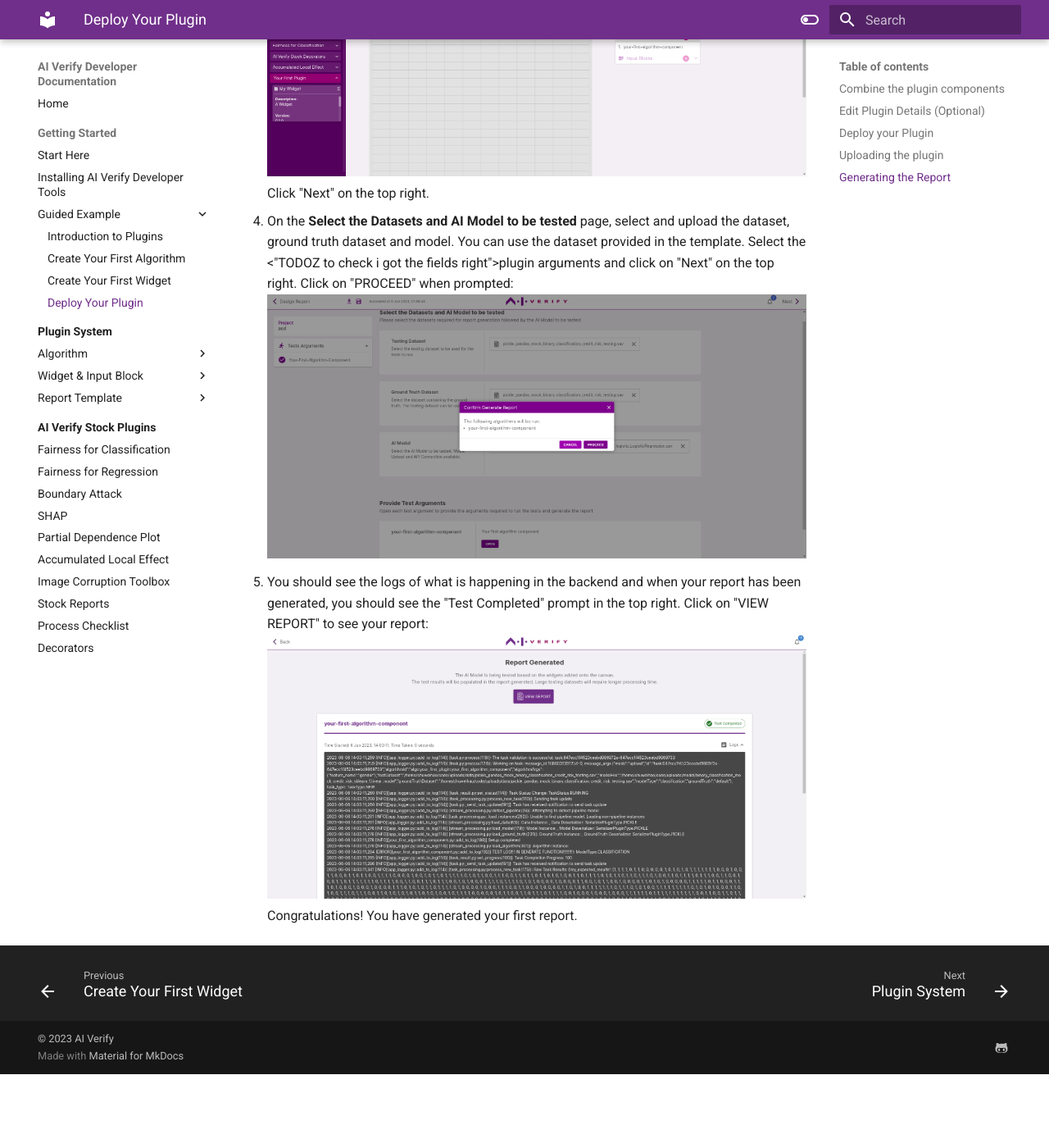
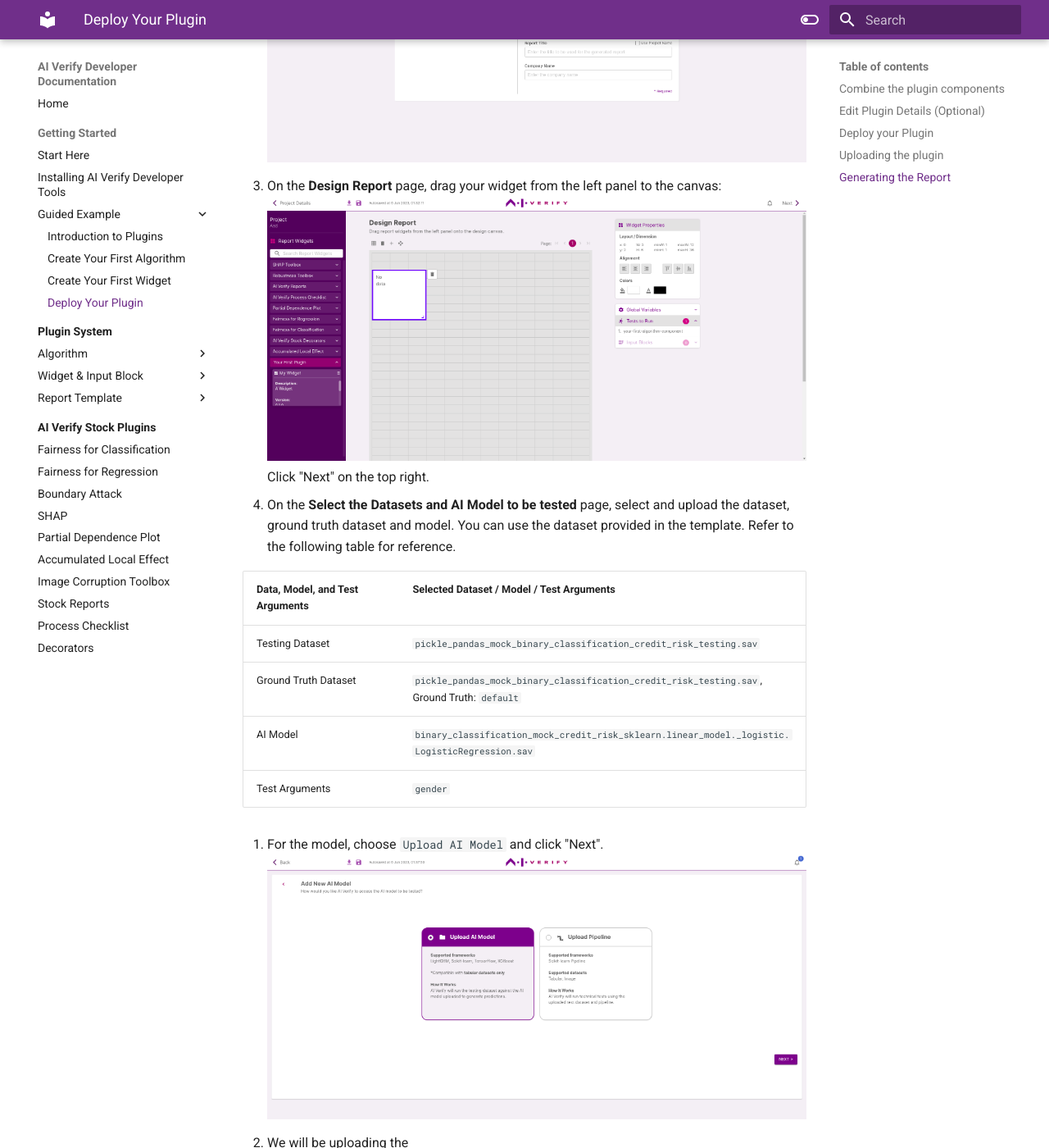
Before and after one commit to aiverify-foundation/aiverify-developer-tools, an MkDocs documentation site: the page built from docs/guided_example/deploy_your_plugin.md, in a window 1280 px wide and 1400 px high, scrolled down 4526 px. Shown: the whole window at 82% size. Built offline with MkDocs 1.6.1 and Material for MkDocs 9.7.7, drawn with Linux system fonts in a browser that asks for light colours; before the commit the page ends 5836 px from its top, so only the background shows below that; some of the changed text lies outside the part shown.

Commit message:
updated plugin deploy instructions

````diff
--- a/docs/guided_example/deploy_your_plugin.md
+++ b/docs/guided_example/deploy_your_plugin.md
@@ -66,22 +66,20 @@
 
 ## Uploading the plugin
 
-1. To upload the plugin, start the frontend portal of AI Verify:
+To upload the plugin, start the frontend portal of AI Verify. You will need to install AI Verify if you have not done so. The instructions to install and run AI Verify from source code can be found in the [User Guide](https://imda-btg.github.io/aiverify-user-guide-docs/getting-started/source-code-setup/).
 
-    <<"TODOZ: instructions to start AIV FE">>
-
-2. Once the portal is started up, visit the portal at locahost:5000/xx. In the homepage, click on "Plugins" to visit the Plugin Manager page:
+1. Once the portal is started up, visit the portal at [http://localhost:3000/home](http://localhost:3000/home). In the homepage, click on "Plugins" to visit the Plugin Manager page:
    ![aiv_homepage](../images/aiv_home_page.png)
 
-3. In the **Plugin Manager page**, click on "INSTALL PLUGIN" at the top right and select ```your_first_plugin-0.1.0.zip```, then click on "INSTALL" :
+2. In the **Plugin Manager page**, click on "INSTALL PLUGIN" at the top right and select ```your_first_plugin-0.1.0.zip```, then click on "INSTALL" :
    ![install_plugin](../images/install_plugin.png)
 
 
-4. The following should prompt should appear to inform you that the plugin has been installed successfully:
+3. The following prompt should appear to inform you that the plugin has been installed successfully:
 
-   ![plugin_installed_successfully](../images/plugin_installed_successfully.png)
+![plugin_installed_successfully](../images/plugin_installed_successfully.png)
 
-5. You should see your plugin in the list of installed plugins:
+You should see your plugin in the list of installed plugins:
    ![plugin_manager_page](../images/plugin_manager_page.png)
 
 ## Generating the Report
@@ -89,12 +87,27 @@
 1. It is time to run the plugin. In the homepage, click on "Create New Project":
    ![aiv_homepage](../images/aiv_home_page.png)
 2. Fill in the project details and click "Next" on the top right:
-    <"TODOZ add screenshot of the details page">
+    ![project_details](../images/project_details.png)
 3. On the **Design Report** page, drag your widget from the left panel to the canvas:
    ![canvas](../images/canvas.png)
    Click "Next" on the top right.
-4. On the **Select the Datasets and AI Model to be tested** page, select and upload the dataset, ground truth dataset and model. You can use the dataset provided in the template. Select the <"TODOZ to check i got the fields right">plugin arguments and click on "Next" on the top right. Click on "PROCEED" when prompted:
+4. On the **Select the Datasets and AI Model to be tested** page, select and upload the dataset, ground truth dataset and model. You can use the dataset provided in the template. Refer to the following table for reference.
+
+| Data, Model, and Test Arguments | Selected Dataset / Model / Test Arguments |
+| ---- | ---------- |
+| Testing Dataset | ```pickle_pandas_mock_binary_classification_credit_risk_testing.sav``` |
+| Ground Truth Dataset | ```pickle_pandas_mock_binary_classification_credit_risk_testing.sav```, Ground Truth: ```default``` |
+| AI Model | ```binary_classification_mock_credit_risk_sklearn.linear_model._logistic.LogisticRegression.sav``` |
+| Test Arguments | ```gender``` |
+
+5. For the model, choose ```Upload AI Model``` and click "Next".
+   ![upload_model](../images/upload_model.png)
+6. We will be uploading the ```binary_classification_mock_credit_risk_sklearn.linear_model._logistic.LogisticRegression.sav``` model.
+   ![model_uploaded_successfully](../images/model_uploaded_successfully.png)
+7. Type `gender` into the plugin arguments. The end result should look like this.
+   ![data_and_model_selection](../images/data_and_model_selection.png)
+8. When you are ready, click on "Next" on the top right. Click on "PROCEED" when prompted:
    ![confirm_generate_report](../images/confirm_generate_report.png)
-5. You should see the logs of what is happening in the backend and when your report has been generated, you should see the "Test Completed" prompt in the top right. Click on "VIEW REPORT" to see your report:
+9. You should see the logs of what is happening in the backend and when your report has been generated, you should see the "Test Completed" prompt in the top right. Click on "VIEW REPORT" to see your report:
    ![generated_report](../images/generated_report.png)
    Congratulations! You have generated your first report.
````
Also changed, not shown: docs/images/project_details.png (added).
